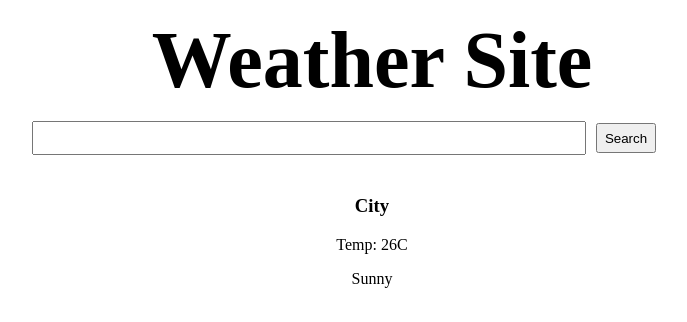
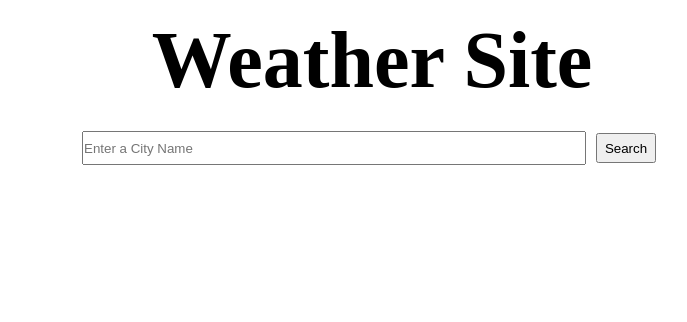
Before and after one commit to AdityaSingh-18/WeatherSite, a React (Vite) app: page / in a window 1280 px wide. Shown: the top 322 px of the page, without its empty margins (268-955 px from the left). Built offline with nearby package versions, Linux system fonts and the light colour scheme.

Commit message:
useState to handle and display City details

```diff
--- /dev/null
+++ b/src/weatherSite/Weather.jsx
@@ -0,0 +1,17 @@
+export let weatherDetails = [
+    {
+        city: "Lucknow",
+        temperature: "26C",
+        description: "Sunny"
+    },
+    {
+        city: "Delhi",
+        temperature: "20C",
+        description: "Cloudy"
+    },
+    {
+        city: 'Chennai',
+        temperature: '36C',
+        description: 'Humid'
+    }
+];
--- a/src/weatherSite/WeatherSite.css
+++ b/src/weatherSite/WeatherSite.css
@@ -1,20 +1,25 @@
-.weatherContainer{
+.wContainer{
     width: 700px;
     margin: 0 auto;
     padding: 0;
 }
 
-.weatherTitle{
+.wTitle{
     font-size: 80px;
     text-align: center;
     margin: 15px auto;
     padding: 0;
 }
 
-.weatherInput{
-    width: 550px;
+.wInputContainer{
+    width: 700px;
+}
+
+.wInput{
+    width: 500px;
     height: 30px;
-    margin: 0 10px;
+    margin: 10px;
+    margin-left: 60px;
     padding: 0px;
 }
 
@@ -25,8 +30,13 @@
 }
 
 .detailsContainer{
-    width: 700px;
+    width: 600px;
     margin: 0 auto;
     margin-top: 40px;
     text-align: center;
 }
+
+.wCity{
+    color: black;
+    font-size: 30px;
+}
--- a/src/weatherSite/WeatherSite.jsx
+++ b/src/weatherSite/WeatherSite.jsx
@@ -1,18 +1,39 @@
+import { useState } from 'react';
+import {weatherDetails} from './Weather.jsx';
 import './WeatherSite.css';
 
 export default function WeatherSite() {
-  return (
+
+    let [city, setCity] = useState("");
+    let [details, setDetails] = useState({});
+
+    let handleCity = (event) => {
+        event.preventDefault();
+        setCity(event.target.city.value);
+        handleDetails();
+    }
+
+    let handleDetails = () => {
+        let cityDetails = weatherDetails.find(v => v.city === city);
+        setDetails(cityDetails || {});
+    };
+
+    return (
     <>
-        <div className="weatherContainer">
-            <h1 className="weatherTitle">Weather Site</h1>
-            <form>
-                <input type="text" className="weatherInput"></input>
-                <button className="searchButton">Search</button>
-            </form>
-            <div className="detailsContainer">
-                <h3>City</h3>
-                <p>Temp: 26C</p>
-                <p>Sunny</p>
+        <div className="wContainer">
+            <div className="wContent">
+                <h1 className="wTitle">Weather Site</h1>
+                <form className="wInputContainer" onSubmit={handleCity}>
+                    <input className="wInput" type="text" name="city"
+                     placeholder="Enter a City Name">
+                    </input>
+                    <button className="searchButton">Search</button>
+                </form>
+                <div className="detailsContainer">
+                    <div className="wCity">{details.city}</div>
+                    <div className="wTemperature">{details.temperature}</div>
+                    <div className="wDescription">{details.description}</div>
+                </div>
             </div>
         </div>
     </>
```
